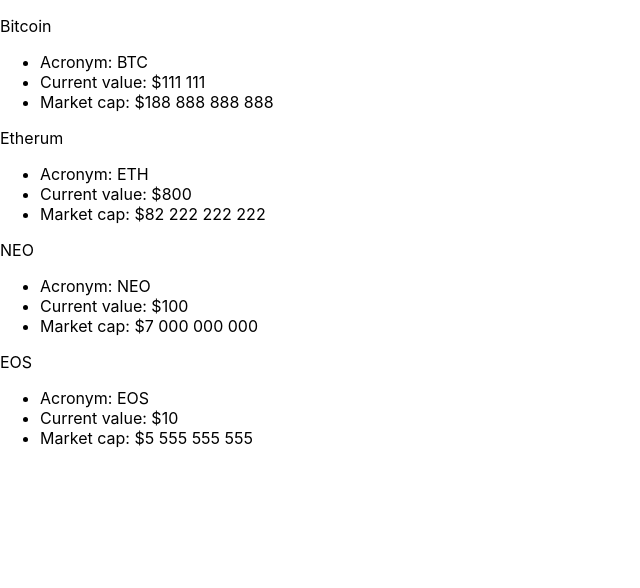
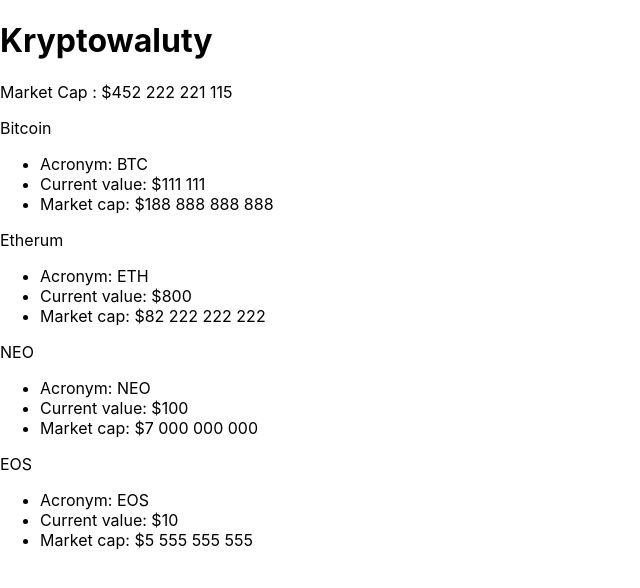
Before and after one commit to Dominik-Zajac/React..-..Kryptowaluty, a React (Create React App) app: page / in a window 1280 px wide. Shown: the top 588 px of the page, without its empty margins (0-640 px from the left). Built offline with nearby package versions, Linux system fonts and the light colour scheme.

Commit message:
Add data Header

```diff
--- a/src/components/Header/Header.js
+++ b/src/components/Header/Header.js
@@ -1,12 +1,19 @@
 import React from 'react';
+import PropTypes from 'prop-types';
 
-const Header = () => {
-    return (
-        <div>
-            <h1>Kryptowaluty</h1>
-            <p>Market Cap: $999 999 999 999</p>
-        </div>
-    );
+const Header = ({ cap }) => (
+    <div>
+        <h1>Kryptowaluty</h1>
+        <p>
+            Market Cap : ${String(cap)
+                .replace(/\B(?=(\d{3})+(?!\d))/g, ' ')
+                .trim()}
+        </p>
+    </div>
+);
+
+Header.propTypes = {
+    cap: PropTypes.oneOfType([PropTypes.number, PropTypes.string]).isRequired,
 };
 
 export default Header;
--- a/src/containers/App.js
+++ b/src/containers/App.js
@@ -1,6 +1,7 @@
 import React, { Component } from 'react';
 // import './App.css';
 
+import Header from '../components/Header/Header';
 import Coin from '../components/CoinList/Coin/Coin';
 
 class App extends Component {
@@ -11,6 +12,7 @@ class App extends Component {
     render() {
         return (
             <div>
+                <Header cap={452222221115} />
                 <Coin name='Bitcoin' acronym='BTC' value={111111} cap={188888888888} />
                 <Coin name="Etherum" acronym="ETH" value={800} cap={82222222222} />
                 <Coin name="NEO" acronym="NEO" value={100} cap={7000000000} />
```
